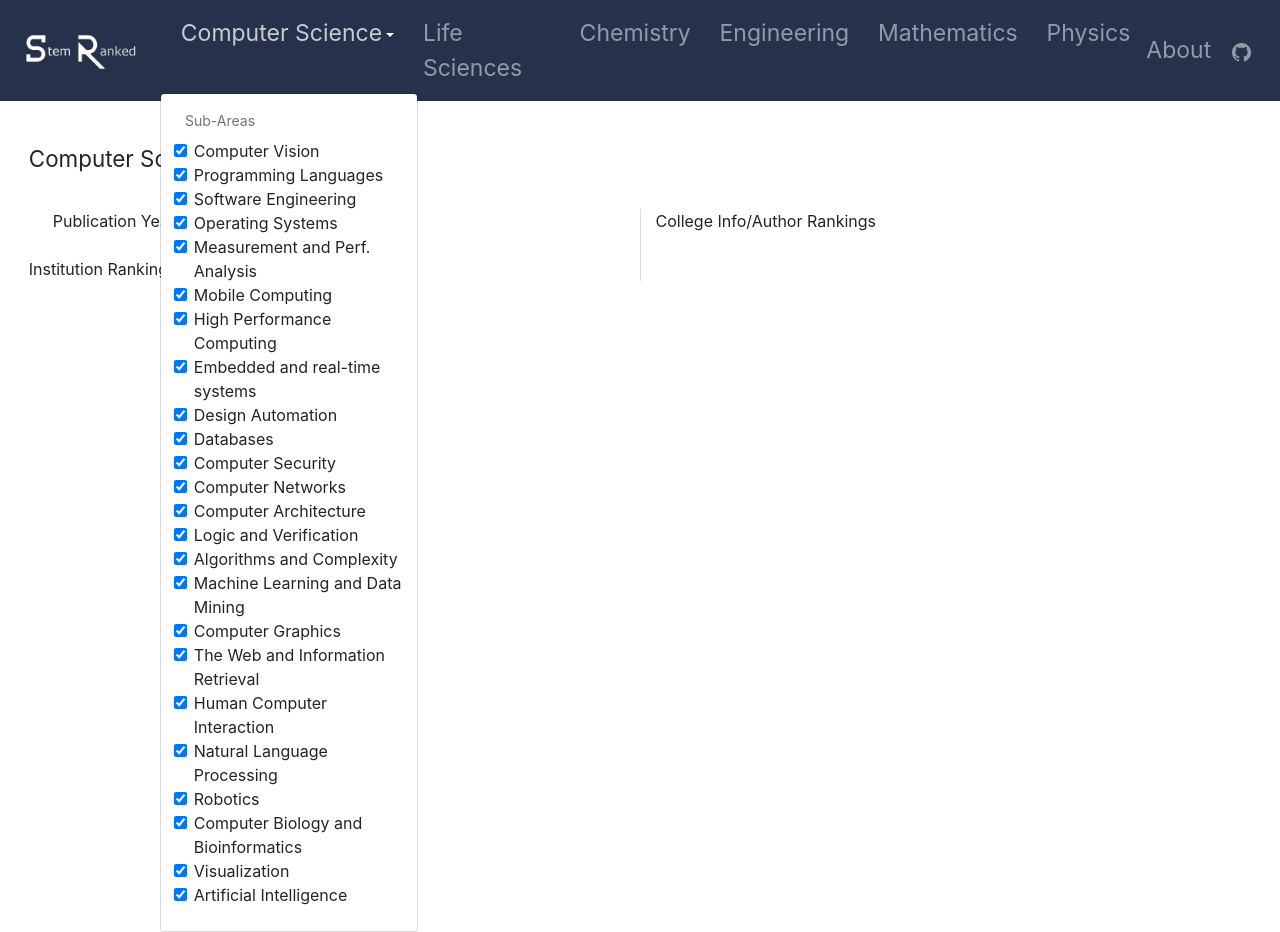
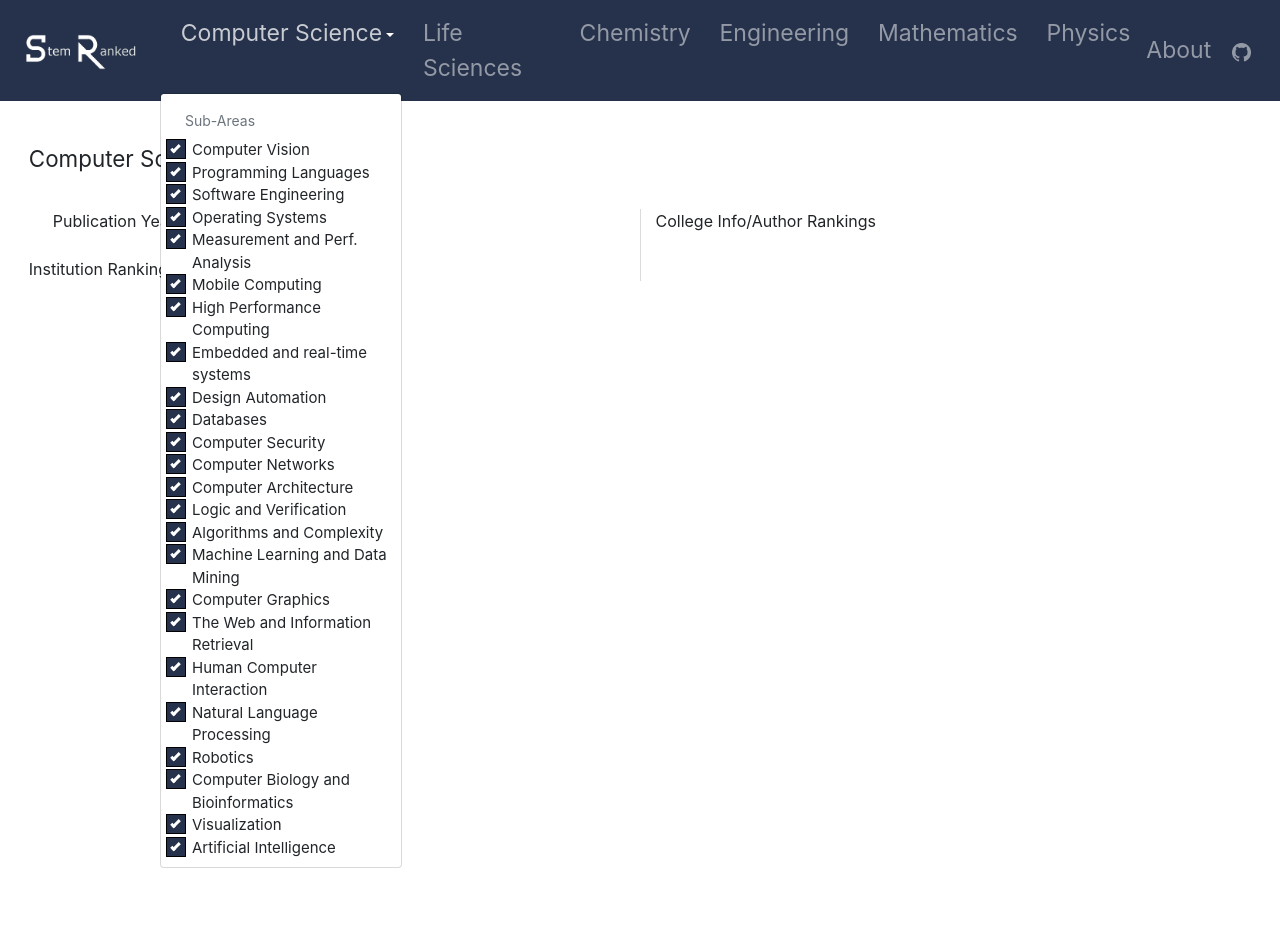
Before and after one commit to AlanChen4/StemRanked, a React (Create React App) app: page / in a window 1280 px wide. Both pictures are taken after a click on the button "Computer Science". After the commit the page ends 868 px from the top, so only its background shows below. Built offline with nearby package versions, Linux system fonts and the light colour scheme.

Commit message:
Added the checkboxes to the final website design

```diff
--- a/src/App.css
+++ b/src/App.css
@@ -1,4 +1,52 @@
 /* Collapse or no? If no, change all font-sizes back to 2.5vh/relative amount */
+.container {
+  margin-left: 5px;
+  display: block;
+  position: relative;
+  padding-left: 26px;
+  margin-bottom: 0px;
+  cursor: pointer;
+  font-size: 15px;
+}
+.container input {
+  position: absolute;
+  opacity: 0;
+  cursor: pointer;
+  height: 0;
+  width: 0;
+}
+.checkmark {
+  position: absolute;
+  top: 0;
+  left: 0;
+  height: 20px;
+  width: 20px;
+  background-color: white;
+  border: black solid 1px;
+}
+.container input:checked ~ .checkmark {
+  background-color: #26324b;
+}
+.checkmark:after {
+  content: "";
+  position: absolute;
+  display: none;
+}
+.container input:checked ~ .checkmark:after {
+  display: block;
+}
+.container .checkmark:after {
+  left: 6px;
+  top: 3px;
+  width: 5px;
+  height: 10px;
+  border: solid white;
+  border-width: 0 3px 3px 0;
+  -webkit-transform: rotate(45deg);
+  -ms-transform: rotate(45deg);
+  transform: rotate(45deg);
+}
+
 .NavBar {
   background-color: var(--sidebar-color);
 }
--- a/src/App.js
+++ b/src/App.js
@@ -61,11 +61,7 @@ function App() {
             {subjectList.map((subject) => selectedSubject === subject ?
               <NavDropdown key={subject} title={<span className="SubjectLinkActive">{subject}</span>}>
                 <NavDropdown.Header>Sub-Areas</NavDropdown.Header>
-                <Form>
-                  <Form.Group className="Dropdown">
-                    {subjectAreaInfo[selectedSubject].map((subArea) => <Form.Check key={subArea[0]} defaultChecked type="checkbox" label={subArea[0]} onChange={() => addBlank(subArea[1])} />)}
-                  </Form.Group>
-                </Form>
+                {subjectAreaInfo[selectedSubject].map((subArea) => <label class="container"><input defaultChecked type="checkbox" onChange={() => addBlank(subArea[1])} /><span class="checkmark"></span> {subArea[0]}</label>)}
               </NavDropdown> :
               <Nav.Link className="SubjectLink" key={subject} onClick={() => onSubjectChange(subject)}>{subject}</Nav.Link>)}
           </Nav>
```
